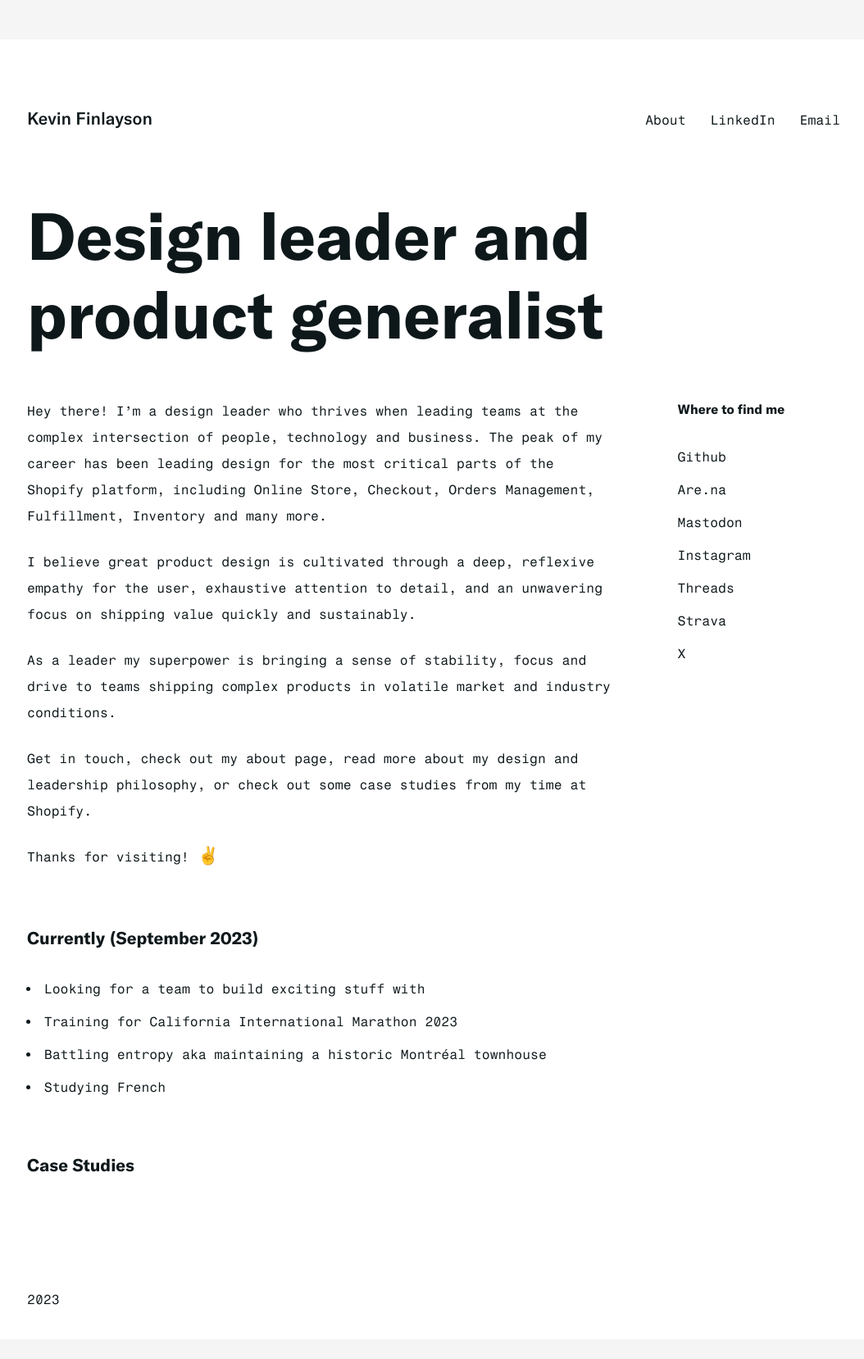
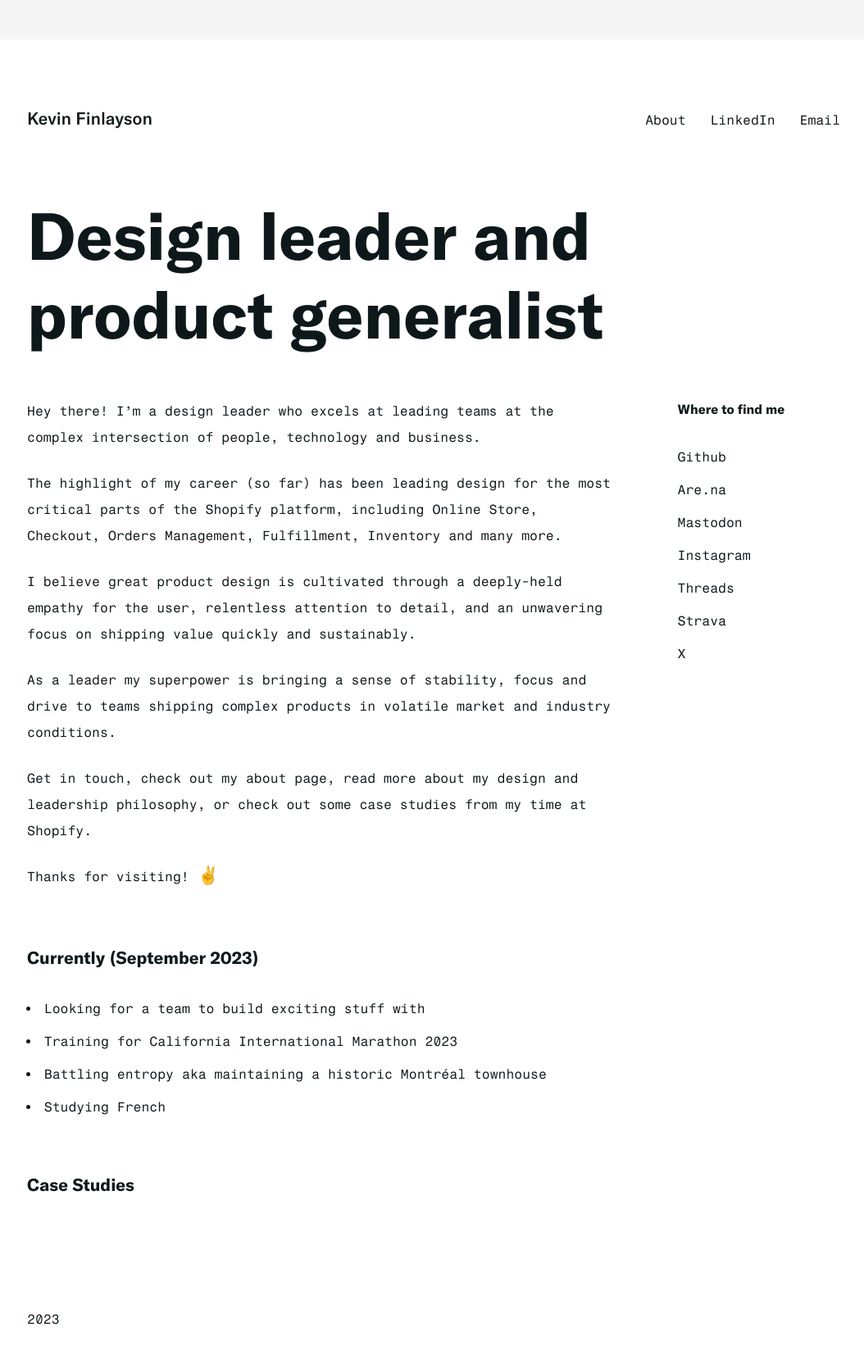
Before and after one commit to kevinfinlayson/kevinfinlayson.com, a Jekyll site: the page built from index.markdown, in a window 1280 px wide. Shown: the whole page at 82% size, without its empty margins (111-1165 px from the left). Built offline with Jekyll 4.4.1, drawn with Linux system fonts in a browser that asks for light colours; before the commit the page ends 1634 px from its top, so only the background shows below that.

Commit message:
copy changes to home page main text

```diff
--- a/index.markdown
+++ b/index.markdown
@@ -6,9 +6,11 @@ layout: home
 title: Design leader and product generalist
 ---
 
-Hey there! I’m a design leader who thrives when leading teams at the complex intersection of people, technology and business. The peak of my career has been leading design for the most critical parts of the Shopify platform, including Online Store, Checkout, Orders Management, Fulfillment, Inventory and many more.
+Hey there! I’m a design leader who excels at leading teams at the complex intersection of people, technology and business.
 
-I believe great product design is cultivated through a deep, reflexive empathy for the user, exhaustive attention to detail, and an unwavering focus on shipping value quickly and sustainably.
+The highlight of my career (so far) has been leading design for the most critical parts of the Shopify platform, including Online Store, Checkout, Orders Management, Fulfillment, Inventory and many more.
+
+I believe great product design is cultivated through a deeply-held empathy for the user, relentless attention to detail, and an unwavering focus on shipping value quickly and sustainably.
 
 As a leader my superpower is bringing a sense of stability, focus and drive to teams shipping complex products in volatile market and industry conditions.
 
```
